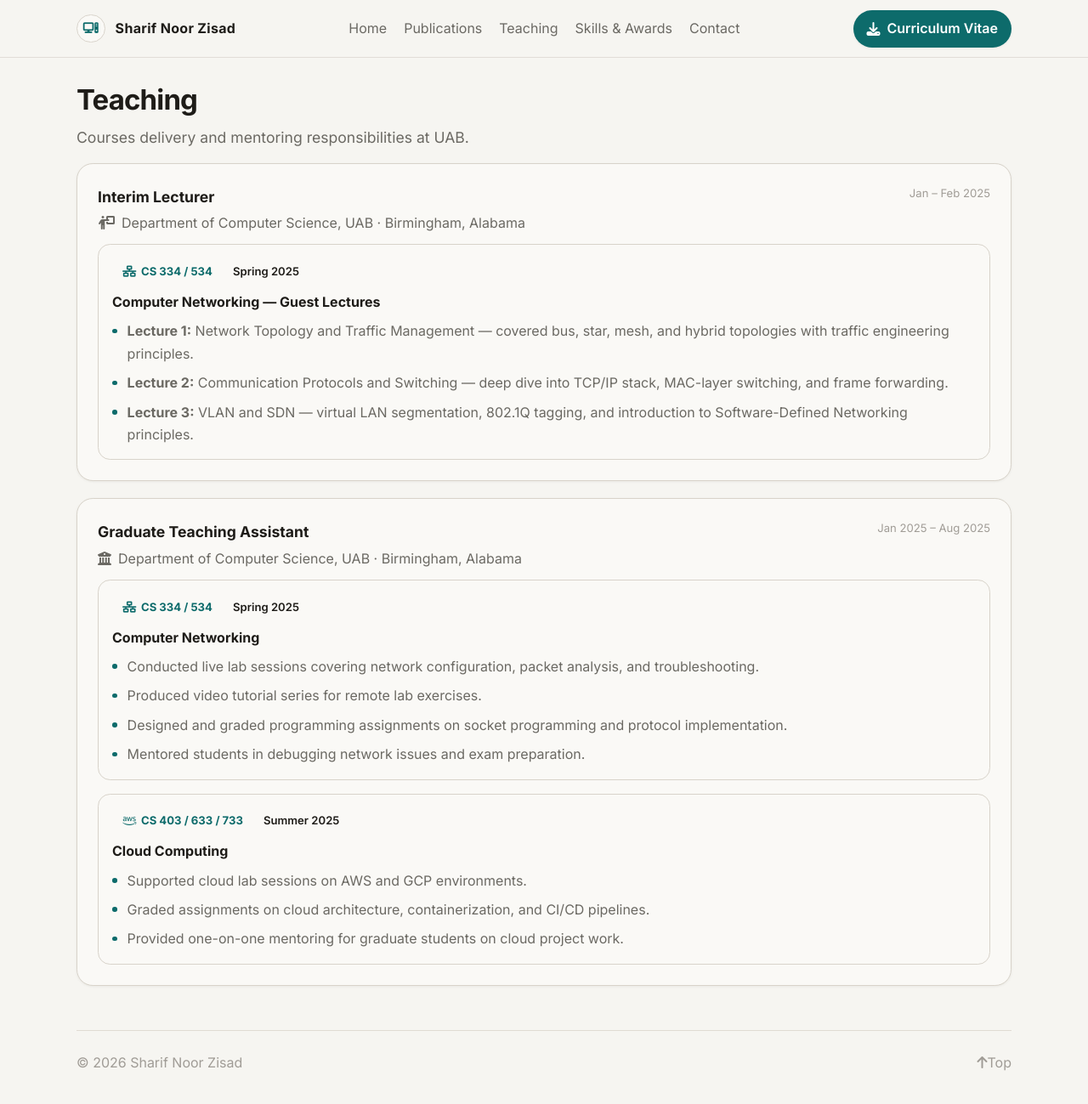
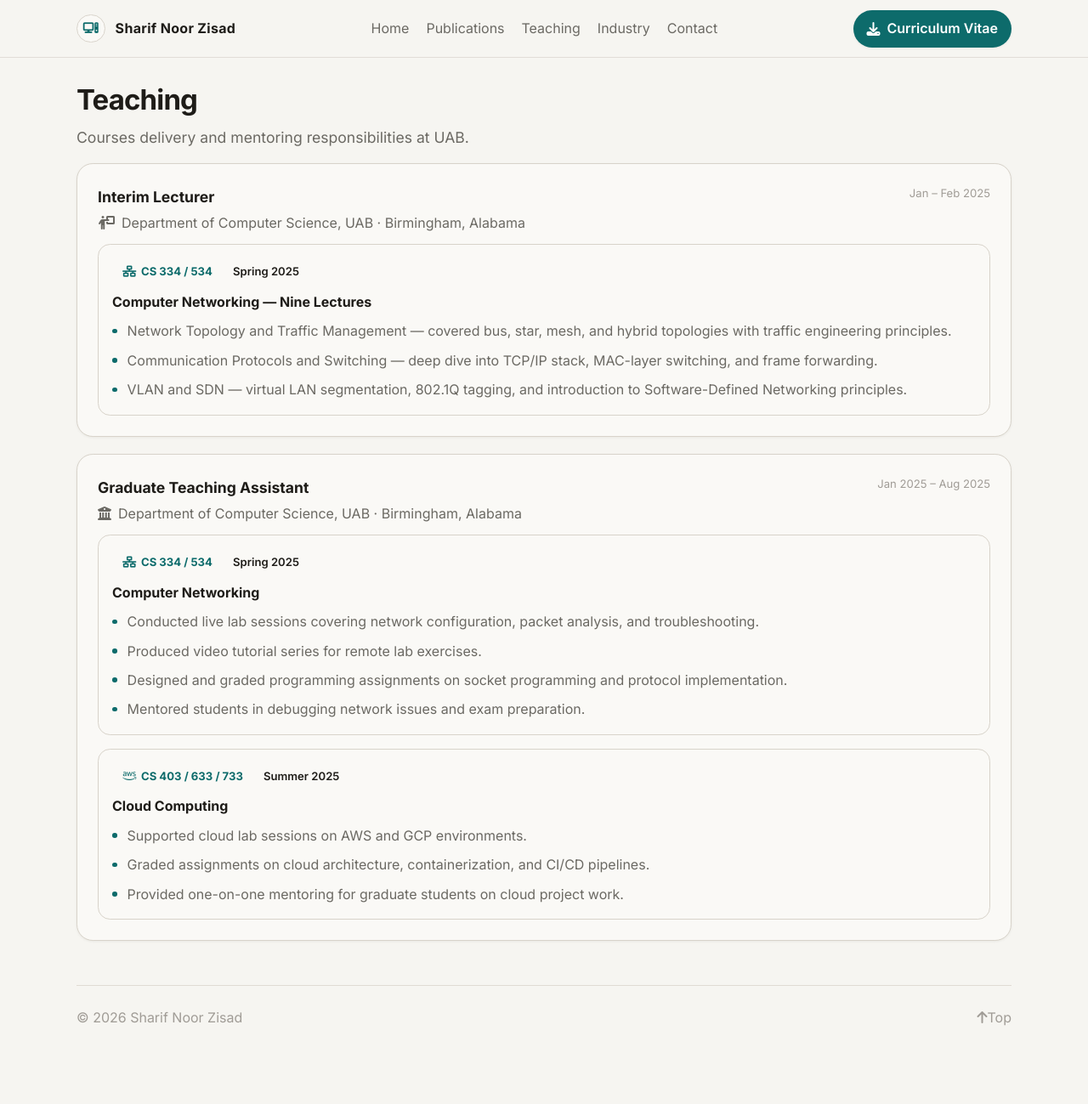
Before and after one commit to snzisad/snzisad.github.io, a Jekyll site: the page built from sections/teaching.html, in a window 1280 px wide and 1311 px high. Shown: the top 1299 px of the window at 85% size. Built offline with Jekyll 4.4.1, drawn with Linux system fonts in a browser that asks for light colours; some web fonts are replaced; comment, search, counter and statistics services are not loaded.

Commit message:
New industry information

```diff
--- a/_includes/header.html
+++ b/_includes/header.html
@@ -23,8 +23,9 @@
         <!-- <a href="index.html#about">About</a><a href="index.html#education">Education</a><a href="index.html#experience">Experience</a><a href="index.html#news">News</a> -->
         <a href="/sections/publications.html">Publications</a>
         <a href="/sections/teaching.html">Teaching</a>
+        <a href="/sections/industry.html">Industry</a>
         <!-- <a href="/sections/projects.html">Projects</a> -->
-        <a href="/sections/skills-awards.html">Skills & Awards</a>
+        <!-- <a href="/sections/skills-awards.html">Skills & Awards</a> -->
         <a href="/index.html#contact">Contact</a>
         <a class="nav-cv-mobile btn btn-p" href="https://drive.google.com/file/d/10HkrMVuj6K88esx_eGEo3GAWV55Uh6li/view?usp=sharing" download="Sharif_Noor_Zisad_CV.pdf">
           <i class="fa-solid fa-download"></i> Curriculum Vitae </a>
--- a/assets/css/style.css
+++ b/assets/css/style.css
@@ -732,6 +732,7 @@
   border: 1px solid var(--border);
   box-shadow: var(--shadow-md);
   display: flex;
+  justify-content: space-between; /* Replaces the ignored grid property */
   grid-template-columns: 1.1fr auto;
   gap: var(--sp8);
   align-items: center;
@@ -830,6 +831,10 @@
     background: rgba(246, 245, 241, 0.98);
     border-bottom: 1px solid var(--border);
     padding: var(--sp4) var(--sp6);
+  }
+  .contact-card {
+    flex-direction: column;
+    align-items: flex-start; /* Aligns content to the left */
   }
 }
 @media (min-width: 861px) {
--- a/index.html
+++ b/index.html
@@ -289,8 +289,8 @@
           <div class="exp-date">Sep 2019 – Aug 2021</div>
         </div>
         <ul class="exp-ul">
-          <li>Applied supervised and unsupervised machine learning techniques to detect anomalies and model complex behavioral patterns in real-world datasets.</li>
-          <li>Integrated structured data analysis with domain-specific knowledge and epidemiological model to develop real-time decision-making intelligent systems.</li>
+          <li>Applied supervised and unsupervised machine learning techniques to detect anomalies and complex behavioral patterns.</li>
+          <li>Integrated structured data analysis with domain-specific knowledge to develop real-time decision-making intelligent systems.</li>
         </ul>
       </article>
       <!-- <article class="exp-card">
--- a/sections/teaching.html
+++ b/sections/teaching.html
@@ -30,16 +30,16 @@
                 <i class="fa-solid fa-network-wired"></i> CS 334 / 534 </span>
               <span class="teach-term">Spring 2025</span>
             </div>
-            <div class="teach-course-title">Computer Networking — Guest Lectures</div>
+            <div class="teach-course-title">Computer Networking — Nine Lectures</div>
             <ul class="exp-ul" style="margin-top:.5rem">
               <li>
-                <strong>Lecture 1:</strong> Network Topology and Traffic Management — covered bus, star, mesh, and hybrid topologies with traffic engineering principles.
+                Network Topology and Traffic Management — covered bus, star, mesh, and hybrid topologies with traffic engineering principles.
               </li>
               <li>
-                <strong>Lecture 2:</strong> Communication Protocols and Switching — deep dive into TCP/IP stack, MAC-layer switching, and frame forwarding.
+                Communication Protocols and Switching — deep dive into TCP/IP stack, MAC-layer switching, and frame forwarding.
               </li>
               <li>
-                <strong>Lecture 3:</strong> VLAN and SDN — virtual LAN segmentation, 802.1Q tagging, and introduction to Software-Defined Networking principles.
+                VLAN and SDN — virtual LAN segmentation, 802.1Q tagging, and introduction to Software-Defined Networking principles.
               </li>
             </ul>
           </div>
```
Also changed, not shown: sections/industry.html (added, +69 -0 lines).
